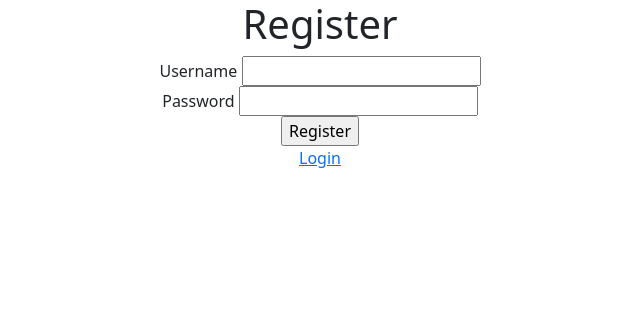
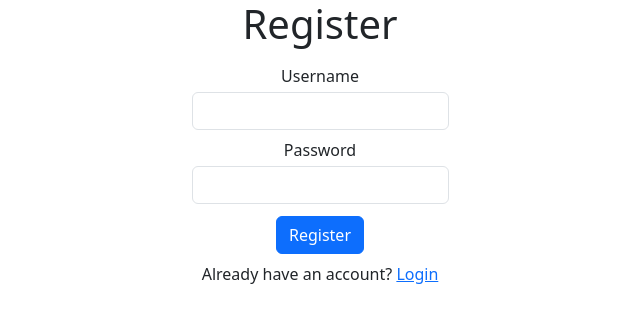
Before and after one commit to GraphiteApp/GraphiteTeacher, a Django app: page /register in a window 1280 px wide. Shown: the top 323 px of the page, without its empty margins (320-960 px from the left). Run offline with Django 4.2, Linux system fonts and the light colour scheme; parts of the project's set-up code (start-up, migrations or seed data) failed here and were passed over.

Commit message:
update register page css

```diff
--- a/templates/ClassMonitor/login.html
+++ b/templates/ClassMonitor/login.html
@@ -9,11 +9,11 @@
             <div class="form-group d-flex flex-column justify-content-center align-items-center">
                 <div class="form-group mt-2">
                     <label for="username">Username</label>
-                    <input type="text" name="username" id="username"  class="form-control mt-1">
+                    <input type="text" name="username" id="username" class="form-control mt-1">
                 </div>
                 <div class="form-group mt-2">
                     <label for="password">Password</label>
-                    <input type="password" name="password" id="password"  class="form-control mt-1">
+                    <input type="password" name="password" id="password" class="form-control mt-1">
                 </div>
                 <div class="form-group mt-2">
                     <input type="submit" value="Login" class="btn btn-primary mt-1">
--- a/templates/ClassMonitor/register.html
+++ b/templates/ClassMonitor/register.html
@@ -11,18 +11,22 @@
         </div>
         <form method="POST" id="register">
             {% csrf_token %}
-            <div>
-                <label for="username">Username</label>
-                <input type="text" name="username" id="username" required>
-            </div>
-            <div>
-                <label for="password">Password</label>
-                <input type="password" name="password" id="password" value="" required>
-            </div>
-            <div>
-                <input type="submit" value="Register">
+            <div class="form-group d-flex flex-column justify-content-center align-items-center">
+                <div class="form-group mt-2">
+                    <label for="username">Username</label>
+                    <input type="text" name="username" id="username" class="form-control mt-1" required>
+                </div>
+                <div class="form-group mt-2">
+                    <label for="password">Password</label>
+                    <input type="password" name="password" id="password" value="" class="form-control mt-1" required>
+                </div>
+                <div class="form-group mt-2">
+                    <input type="submit" value="Register" class="btn btn-primary mt-1">
+                </div>
             </div>
         </form>
-        <a href="/login">Login</a>
+        <p class="mt-2">
+            Already have an account? <a href="/login">Login</a>
+        </p>
     </div>
 {% endblock %}
```
